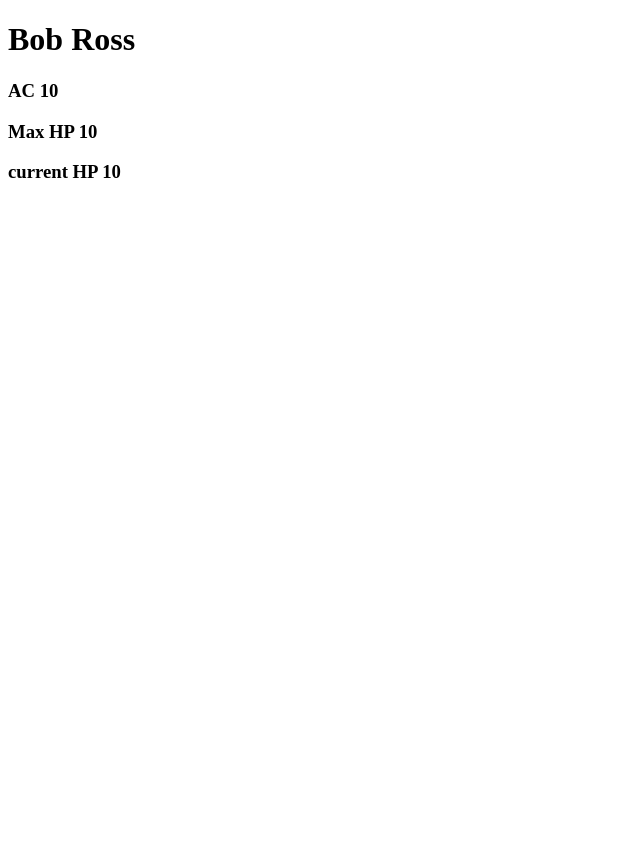
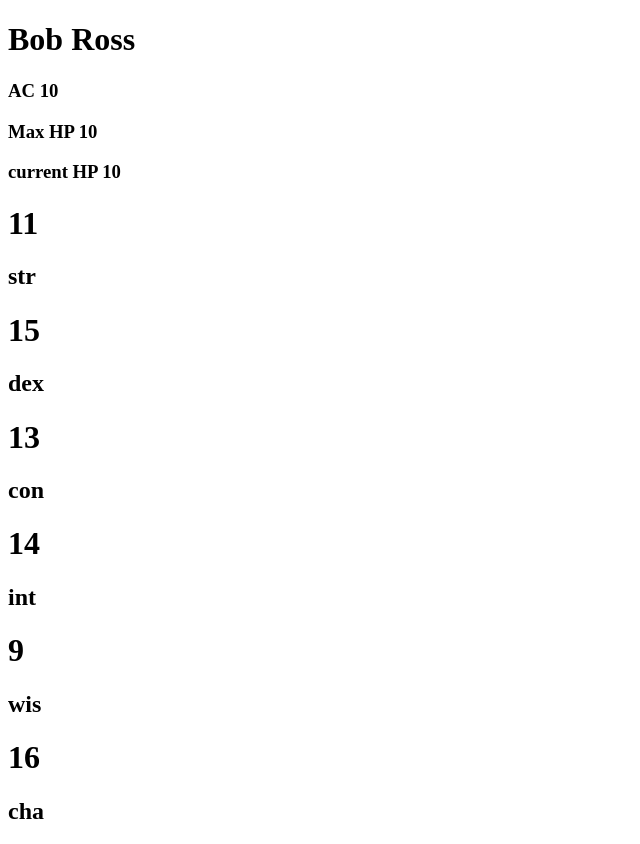
Before and after one commit to Bhaaliver/Six-Seconds, a React (Vite) app: page / in a window 1280 px wide. Shown: the whole page, without its empty margins (0-640 px from the left). Before the commit the page ends 800 px from the top, so only its background shows below. Built offline with nearby package versions, Linux system fonts and the light colour scheme.

Commit message:
added stat display on header

```diff
--- /dev/null
+++ b/src/components/StatDisplay.tsx
@@ -0,0 +1,22 @@
+export function StatDisplay(props:{id: number, value: number}){
+    const {id, value} = props
+
+    return <><h1>{value}</h1><h2>{idMap(id)}</h2></>
+}
+
+function idMap(id: number){
+    if(id === 0)
+        return "str"
+    if(id === 1)
+        return "dex"
+    if(id === 2)
+        return "con"
+    if(id === 3)
+        return "int"
+    if(id === 4)
+        return "wis"
+    if(id === 5)
+        return "cha"
+    else
+        throw "to high id to display stats"
+}
--- a/src/components/header.tsx
+++ b/src/components/header.tsx
@@ -1,8 +1,18 @@
 import { useLocalStorage } from "usehooks-ts";
-import { characterName, AC, maxHP } from "../fakeData"
+import { characterName, AC, maxHP, stats } from "../fakeData"
+import { StatDisplay } from "./StatDisplay";
 
 export function Header(){
     const [currentHP, setCurrentHP] = useLocalStorage("currentHP", maxHP)
 
-    return <><h1>{characterName}</h1><h3>AC {AC}</h3><h3 onClick={()=>setCurrentHP(maxHP)}>Max HP {maxHP}</h3><h3 onClick={()=>{if(currentHP > 0)setCurrentHP(currentHP - 1)}}>current HP {currentHP}</h3></>
+    return (
+        <>
+            <h1>{characterName}</h1>
+            <h3>AC {AC}</h3>
+            <h3 onClick={()=>setCurrentHP(maxHP)}>Max HP {maxHP}</h3>
+            <h3 onClick={()=>{if(currentHP > 0)setCurrentHP(currentHP - 1)}}>current HP {currentHP}</h3>
+
+            <>{stats.map((stat, index)=><StatDisplay id={index} value={stat}/>)}</>
+        </>
+    )
 }
```
